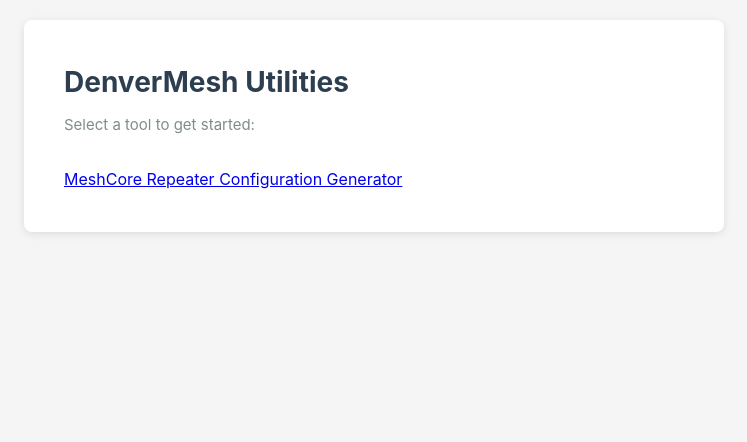
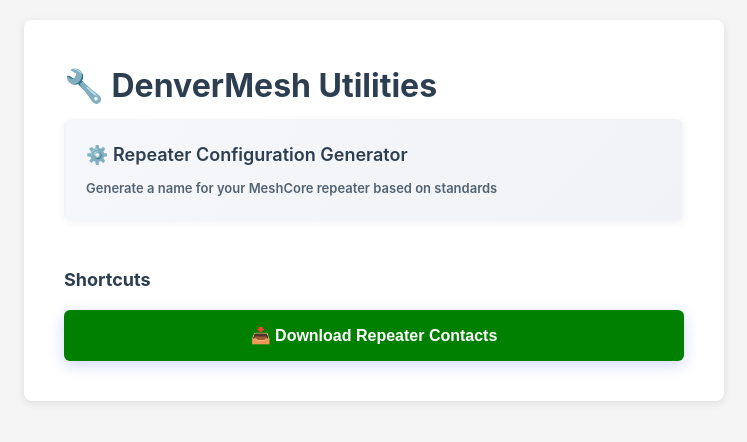
Before and after one commit to Denver-Mesh/meshcore-utilities-site, a Flask app: page / in a window 1280 px wide. Shown: the top 442 px of the page, without its empty margins (266-1013 px from the left). Run offline with Flask 3, Linux system fonts and the light colour scheme.

Commit message:
- Some AI slop UI

```diff
--- a/app.py
+++ b/app.py
@@ -1,16 +1,29 @@
+import json
+
 from flask import Flask, render_template
 
 from backend.api.routes.name_tool.index import name_tool
-from backend.constants import FLASK_HOST, FLASK_PORT
+from backend.api.services.repeater_contacts import prepare_repeater_contacts
+from backend.constants import FLASK_HOST, FLASK_PORT, FLASK_GET
 
 app = Flask(__name__)
 app.register_blueprint(name_tool)
 
 
 # Landing page
-@app.route('/', methods=['GET'])
+@app.route('/', methods=[FLASK_GET])
 def index():
     return render_template('index.html')
+
+
+@app.route('/repeater_contacts', methods=[FLASK_GET])
+def get_repeater_contacts():
+    """
+    Send a JSON file with all contacts for repeaters in the Denver area
+    return: A JSON object with a list of contacts for repeaters in the Denver area
+    """
+    data = prepare_repeater_contacts()
+    return json.dumps(data)
 
 
 if __name__ == '__main__':
--- a/backend/api/routes/name_tool/index.py
+++ b/backend/api/routes/name_tool/index.py
@@ -11,6 +11,7 @@
 from backend.api.services.name_generator import generate_repeater_name
 from backend.constants import (
     FLASK_GET,
+    FLASK_POST
 )
 
 name_tool = Blueprint("name_tool", __name__, url_prefix="/name_tool")
@@ -63,7 +64,7 @@
 
 
 # API endpoints
-@name_tool.route('/submit', methods=['POST'])
+@name_tool.route('/submit', methods=[FLASK_POST])
 def generate_repeater_details():
     """
     Generate repeater name and public key ID recommendation given the details.
--- a/static/css/style.css
+++ b/static/css/style.css
@@ -24,22 +24,25 @@
 h1 {
     color: #2c3e50;
     margin-bottom: 8px;
-    font-size: 28px;
+    font-size: 32px;
+    font-weight: 700;
 }
 
 .subtitle {
-    color: #7f8c8d;
+    color: #666;
     margin-bottom: 30px;
-    font-size: 15px;
+    font-size: 16px;
+    font-weight: 500;
 }
 
 .validation-message {
-    background-color: #f8d7da;
-    border: 1px solid #f5c6cb;
-    color: #721c24;
+    background-color: #fef3cd;
+    border: 1px solid #ffeaa7;
+    color: #856404;
     padding: 12px 15px;
-    border-radius: 4px;
+    border-radius: 6px;
     margin-bottom: 20px;
+    font-weight: 500;
 }
 
 .required {
@@ -111,45 +115,103 @@
 .help-text {
     display: block;
     font-size: 13px;
-    color: #7f8c8d;
-    margin-top: 6px;
+    color: #666;
+    margin-top: 8px;
     font-style: italic;
+}
+
+.help-text a {
+    color: #667eea;
+    text-decoration: none;
+}
+
+.help-text a:hover {
+    text-decoration: underline;
+}
+
+details {
+    margin-top: 12px;
+    padding: 12px;
+    background-color: #f5f7fa;
+    border-radius: 6px;
+    cursor: pointer;
+}
+
+details summary {
+    font-weight: 600;
+    color: #2c3e50;
+    user-select: none;
+}
+
+details ul {
+    margin-left: 20px;
+    margin-top: 10px;
+}
+
+details li {
+    margin-bottom: 8px;
+}
+
+button {
+    width: 100%;
+    padding: 16px 24px;
+    background: green;
+    color: white;
+    border: none;
+    border-radius: 6px;
+    font-size: 16px;
+    font-weight: 600;
+    cursor: pointer;
+    transition: transform 0.2s, box-shadow 0.2s;
+    box-shadow: 0 4px 15px rgba(102, 126, 234, 0.3);
+}
+
+button:hover {
+    transform: translateY(-2px);
+    box-shadow: 0 6px 20px rgba(102, 126, 234, 0.4);
+}
+
+button:active {
+    transform: translateY(0px);
 }
 
 button[type="submit"] {
     width: 100%;
     background-color: #3498db;
     color: white;
-    padding: 12px 24px;
+    padding: 14px 24px;
     border: none;
-    border-radius: 4px;
+    border-radius: 6px;
     font-size: 16px;
     font-weight: 600;
     cursor: pointer;
-    transition: background-color 0.3s, transform 0.1s;
+    transition: transform 0.2s, box-shadow 0.2s, opacity 0.3s;
     margin-top: 10px;
+    box-shadow: 0 4px 15px rgba(102, 126, 234, 0.3);
 }
 
 button[type="submit"]:hover {
-    background-color: #2980b9;
+    transform: translateY(-2px);
+    box-shadow: 0 6px 20px rgba(102, 126, 234, 0.4);
 }
 
 button[type="submit"]:active {
-    transform: translateY(1px);
+    transform: translateY(0px);
 }
 
 button[type="submit"]:disabled {
     background-color: #bdc3c7;
     cursor: not-allowed;
     opacity: 0.6;
+    box-shadow: none;
 }
 
 #result {
     margin-top: 30px;
-    border-radius: 6px;
+    border-radius: 8px;
     display: none;
     overflow: hidden;
-    box-shadow: 0 2px 8px rgba(0,0,0,0.1);
+    box-shadow: 0 4px 15px rgba(0,0,0,0.1);
 }
 
 #result.success {
@@ -181,6 +243,34 @@
     padding: 20px;
 }
 
+.tool-list {
+    display: flex;
+    flex-direction: column;
+    gap: 15px;
+}
+
+.tool-link {
+    display: block;
+    padding: 20px;
+    background: linear-gradient(135deg, #f5f7fa 0%, #f0f2f5 100%);
+    border: 2px solid transparent;
+    border-radius: 8px;
+    text-decoration: none;
+    color: #2c3e50;
+    font-weight: 600;
+    font-size: 16px;
+    transition: all 0.3s ease;
+    box-shadow: 0 2px 8px rgba(0,0,0,0.05);
+}
+
+.tool-link:hover {
+    background: #764ba2;
+    color: white;
+    border-color: #667eea;
+    box-shadow: 0 6px 20px rgba(102, 126, 234, 0.3);
+    transform: translateY(-3px);
+}
+
 .generate-keys-btn {
     display: inline-block;
     margin: 15px 0 20px 0;
--- a/templates/index.html
+++ b/templates/index.html
@@ -6,11 +6,47 @@
 </head>
 <body>
 <div class="container">
-    <h1>DenverMesh Utilities</h1>
-    <p class="subtitle">Select a tool to get started:</p>
+    <h1>🔧 DenverMesh Utilities</h1>
+
     <div class="tool-list">
-        <a href="/name_tool" class="tool-link">MeshCore Repeater Configuration Generator</a>
-        <!-- Future tools can be added here -->
+        <a href="/name_tool" class="tool-link">
+            <div style="font-size: 18px; margin-bottom: 8px;">⚙️ Repeater Configuration Generator</div>
+            <div style="font-size: 13px; opacity: 0.8;">Generate a name for your MeshCore repeater based on standards</div>
+        </a>
+        <div style="margin-top: 30px;">
+            <h2 style="font-size: 18px; margin-bottom: 15px; color: #2c3e50;">Shortcuts</h2>
+            <button class="quickstart-button" id="downloadRepeaterContacts">📥 Download Repeater Contacts</button>
+        </div>
+
+        <script>
+            document.getElementById('downloadRepeaterContacts').addEventListener('click', function () {
+                fetch('./repeater_contacts')
+                    .then(response => response.json())
+                    .then(data => {
+                        // Convert JSON to string
+                        const jsonString = JSON.stringify(data, null, 2);
+
+                        // Create a blob with the JSON data
+                        const blob = new Blob([jsonString], {type: 'application/json'});
+
+                        // Create a temporary download link
+                        const url = URL.createObjectURL(blob);
+                        const a = document.createElement('a');
+                        a.href = url;
+                        a.download = 'denver_repeaters.json';
+
+                        // Trigger download
+                        document.body.appendChild(a);
+                        a.click();
+
+                        // Cleanup
+                        document.body.removeChild(a);
+                        URL.revokeObjectURL(url);
+                    })
+                    .catch(error => console.error('Error:', error));
+            });
+
+        </script>
     </div>
 </div>
 </body>
--- a/templates/name-tool.html
+++ b/templates/name-tool.html
@@ -11,13 +11,13 @@
     <p class="subtitle">
         Configure your Denver MeshCore repeater details
         <br>
-        <small>
-            This tool follows <a href="https://github.com/Denver-Mesh/docs/bindex.htmllob/master/MeshCore/standards/naming/v2.1.md">Denver MeshCore Naming Convention v2.1</a>.
+        <small style="font-size: 13px; opacity: 0.8;">
+            This tool follows <a href="https://github.com/Denver-Mesh/docs/blob/master/MeshCore/standards/naming/v2.1.md" style="color: #667eea; text-decoration: none;">Denver MeshCore Naming Convention v2.1</a>.
         </small>
     </p>
 
     <div id="validation-error" class="validation-message" style="display: none;">
-        <strong>⚠ Please fill out all required fields before submitting.</strong>
+        <strong>⚠️ Please fill out all required fields before submitting.</strong>
     </div>
 
     <form id="repeater-form" method="post" action="/name_tool/submit" novalidate>
```
Also changed, not shown: other parts of static/css/style.css (+27 -10 lines), backend/api/services/repeater_contacts.py (added, +24 -0 lines).
